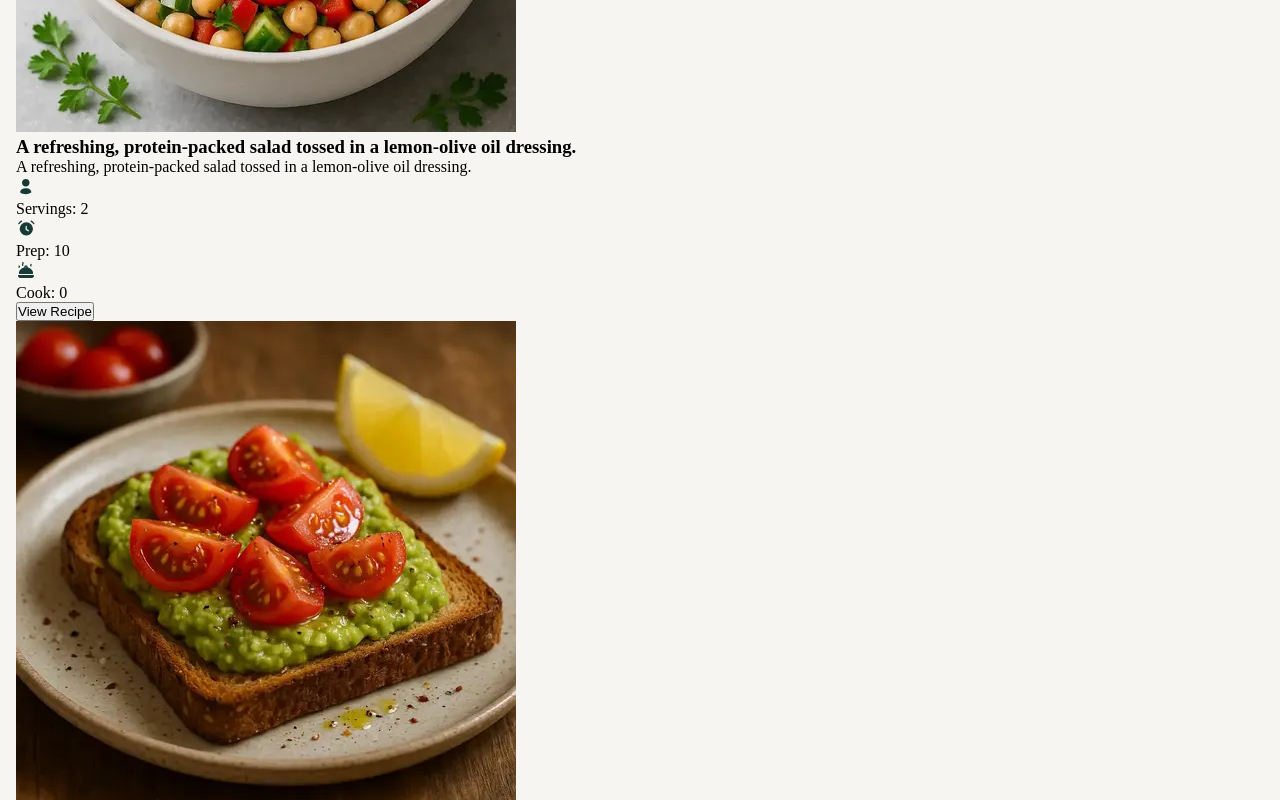
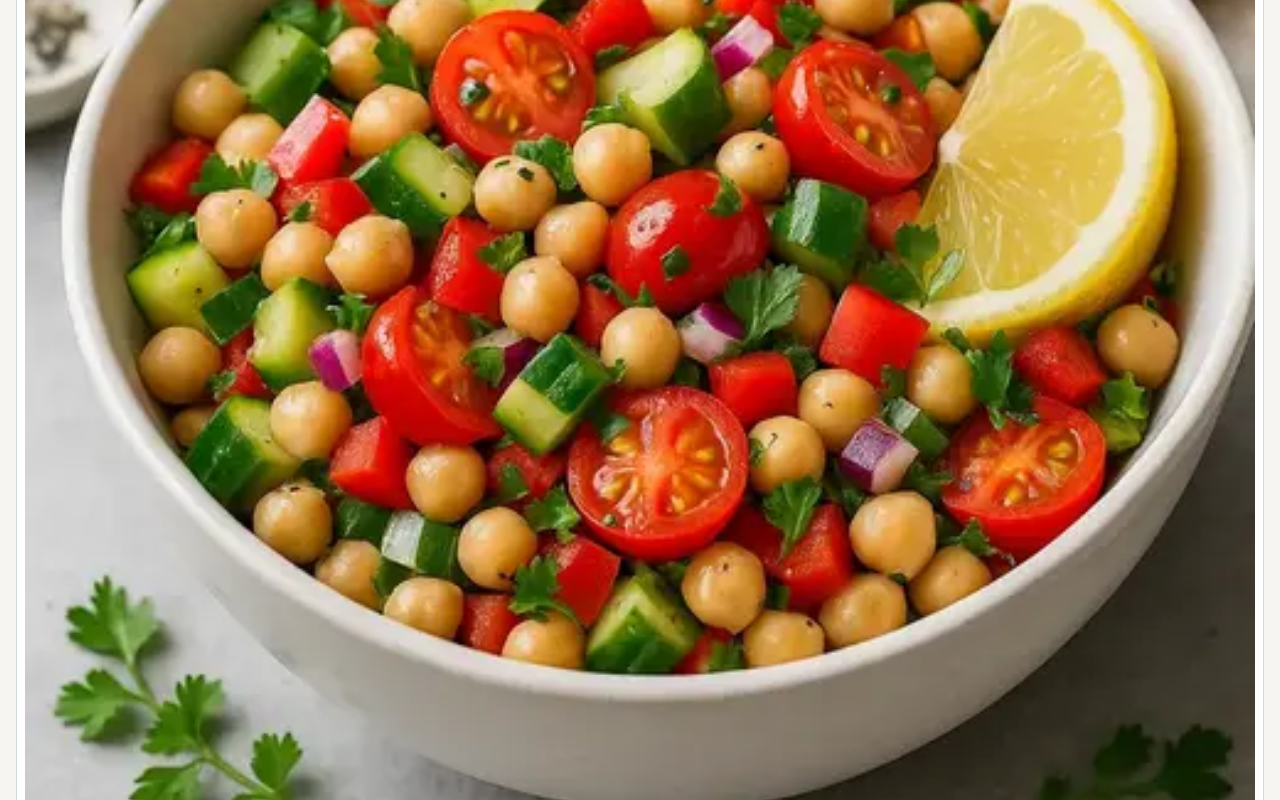
Before and after one commit to maishamir/recipe-finder, a React (Vite) app: page /recipes in a window 1280 px wide. Shown: the part 880-1680 px from the top of the page. Built offline with nearby package versions, Linux system fonts and the light colour scheme.

Commit message:
style recipe cards and board

```diff
--- a/src/components/RecipeCard/RecipeCard.jsx
+++ b/src/components/RecipeCard/RecipeCard.jsx
@@ -2,30 +2,31 @@
 import servingIcon from "/assets/images/icon-servings.svg";
 import prepIcon from "/assets/images/icon-prep-time.svg";
 import cookIcon from "/assets/images/icon-cook-time.svg";
+import "./RecipeCard.scss";
 
 function RecipeCard({ title, slug, image, overview, servings, prepMinutes, cookMinutes, ingredients, instructions }) {
     return (
         <div className="recipeCard">
-            <img src={image} alt={title} />
+            <img className="recipeCard__image" src={image} alt={title} />
             <div className="recipeCard__desc">
                 <h3 className="recipeCard__title">{title}</h3>
                 <p className="recipeCard__overview">{overview}</p>
             </div>
-            <div className="recipe__stats">
-                <div className="recipe__stats-item">
+            <div className="recipeCard__stats">
+                <div className="recipeCard__stats-item">
                     <img src={servingIcon} alt="" />
                     <p>Servings: {servings}</p>
                 </div>
-                <div className="recipe__stats-item">
+                <div className="recipeCard__stats-item">
                     <img src={prepIcon} alt="" />
                     <p>Prep: {prepMinutes}</p>
                 </div>
-                <div className="recipe__stats-item">
+                <div className="recipeCard__stats-item">
                     <img src={cookIcon} alt="" />
-                    <p>Cook: {cookMinutes}{cookMinutes > 1 && 's'} </p>
+                    <p>Cook: {cookMinutes} minute{(cookMinutes > 1 || cookMinutes === 0) && 's'} </p>
                 </div>
             </div>
-            <button className="recipeCard__view">View Recipe</button>
+            <button className="recipeCard__btn">View Recipe</button>
         </div>
     )
 }
--- a/src/components/RecipeCard/RecipeCard.scss
+++ b/src/components/RecipeCard/RecipeCard.scss
@@ -0,0 +1,61 @@
+@use "../../styles/partials/typography" as *;
+@use "../../styles/partials/variables" as *;
+
+.recipeCard {
+    background-color: white;
+    padding: 0.5rem;
+    border-radius: 0.625rem;
+    border: 1px solid $neutral300;
+
+    &__image {
+        width: 100%;
+        border-radius: 0.625rem;
+    }
+
+    &__desc {
+    }
+
+    &__title {
+        margin-top: 1rem;
+        @extend .tp5;
+    }
+
+    &__overview {
+        margin-top: 0.625rem;
+        @extend .tp9;
+    }
+
+    &__stats {
+        display: grid;
+        grid-template-columns: 1fr 1fr;
+        gap: 0.5rem;
+        margin: 1rem 0.5rem 0 0.5rem;
+
+        &-item {
+            display: flex;
+            gap: 0.375rem;
+            flex: 1 1 40%;
+            align-items: center;
+            img {
+                height: 1.25rem;
+                width: 1.25rem;
+            }
+
+            p {
+                @extend .tp9;
+            }
+        }
+    }
+
+    &__btn {
+        width: 100%;
+        padding: 0.75rem 2rem;
+        border: none;
+        background-color: $neutral900;
+        color: white;
+        border-radius: 9999px;
+        margin-top: 1rem;
+        @extend .tp8;
+
+    }
+}
--- a/src/pages/Recipes/Recipes.jsx
+++ b/src/pages/Recipes/Recipes.jsx
@@ -32,7 +32,7 @@
 
             <section className="recipes__board">
                 {recipeData.map(recipe => {
-                    return <RecipeCard key={recipe.id} title={recipe.overview} slug={recipe.slug} image={recipe.image.small} overview={recipe.overview} servings={recipe.servings} prepMinutes={recipe.prepMinutes} cookMinutes={recipe.cookMinutes} ingredients={recipe.ingredients} instructions={recipe.instructions} />
+                    return <RecipeCard key={recipe.id} title={recipe.title} slug={recipe.slug} image={recipe.image.small} overview={recipe.overview} servings={recipe.servings} prepMinutes={recipe.prepMinutes} cookMinutes={recipe.cookMinutes} ingredients={recipe.ingredients} instructions={recipe.instructions} />
                 })}
             </section>
         </div >
--- a/src/pages/Recipes/Recipes.scss
+++ b/src/pages/Recipes/Recipes.scss
@@ -53,5 +53,11 @@
         }
     }
 
+    &__board {
+        display: flex;
+        flex-direction: column;
+        gap: 2rem;
+    }
+
 
 }
```
